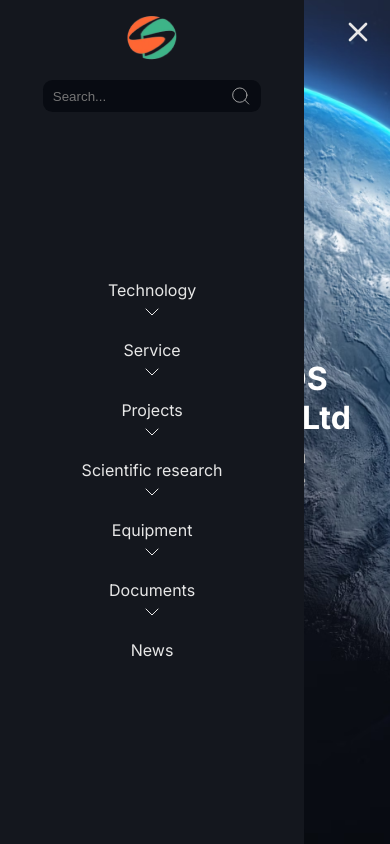
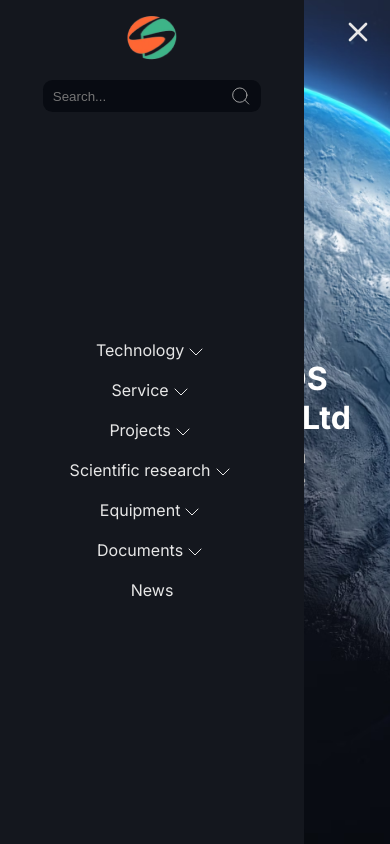
Before and after one commit to velaton618/dsfgeos, a Next.js app: page / in a window 390 px wide. Both pictures are taken after a click on the button 358 px from the left and 32 px from the top of the page. Built offline with nearby package versions, Linux system fonts and the light colour scheme.

Commit message:
mobile inner

```diff
--- a/src/app/page.module.sass
+++ b/src/app/page.module.sass
@@ -83,6 +83,7 @@
 
 					.inner
 						display: flex
+
 						@media (hover: hover)
 							&:hover
 								a
--- a/src/app/page.tsx
+++ b/src/app/page.tsx
@@ -228,28 +228,40 @@ export default function Home() {
           </div>
           <nav className={s.navigation}>
             <div className={s.link}>
+              <div className={s.inner}>
                 <Link href="#">Technology</Link>
                 <ChevronDown strokeWidth={1} />
               </div>
+            </div>
             <div className={s.link}>
+              <div className={s.inner}>
                 <Link href="#">Service</Link>
                 <ChevronDown strokeWidth={1} />
               </div>
+            </div>
             <div className={s.link}>
+              <div className={s.inner}>
                 <Link href="#">Projects</Link>
                 <ChevronDown strokeWidth={1} />
               </div>
+            </div>
             <div className={s.link}>
+              <div className={s.inner}>
                 <Link href="#">Scientific research</Link>
                 <ChevronDown strokeWidth={1} />
               </div>
+            </div>
             <div className={s.link}>
+              <div className={s.inner}>
                 <Link href="#">Equipment</Link>
                 <ChevronDown strokeWidth={1} />
               </div>
+            </div>
             <div className={s.link}>
+              <div className={s.inner}>
                 <Link href="#">Documents</Link>
                 <ChevronDown strokeWidth={1} />
+              </div>
             </div>
             <div className={s.link}>
               <div className={s.inner}>
```
Lines whose indentation alone changed are shown as unchanged.
